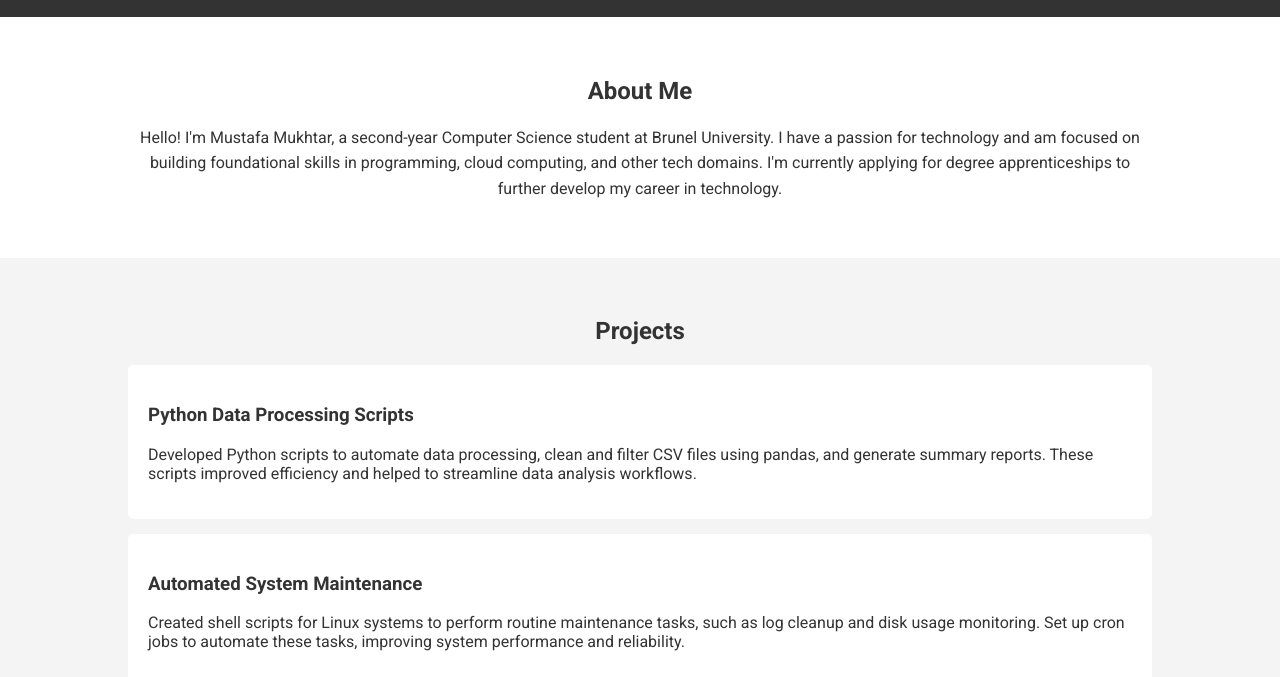
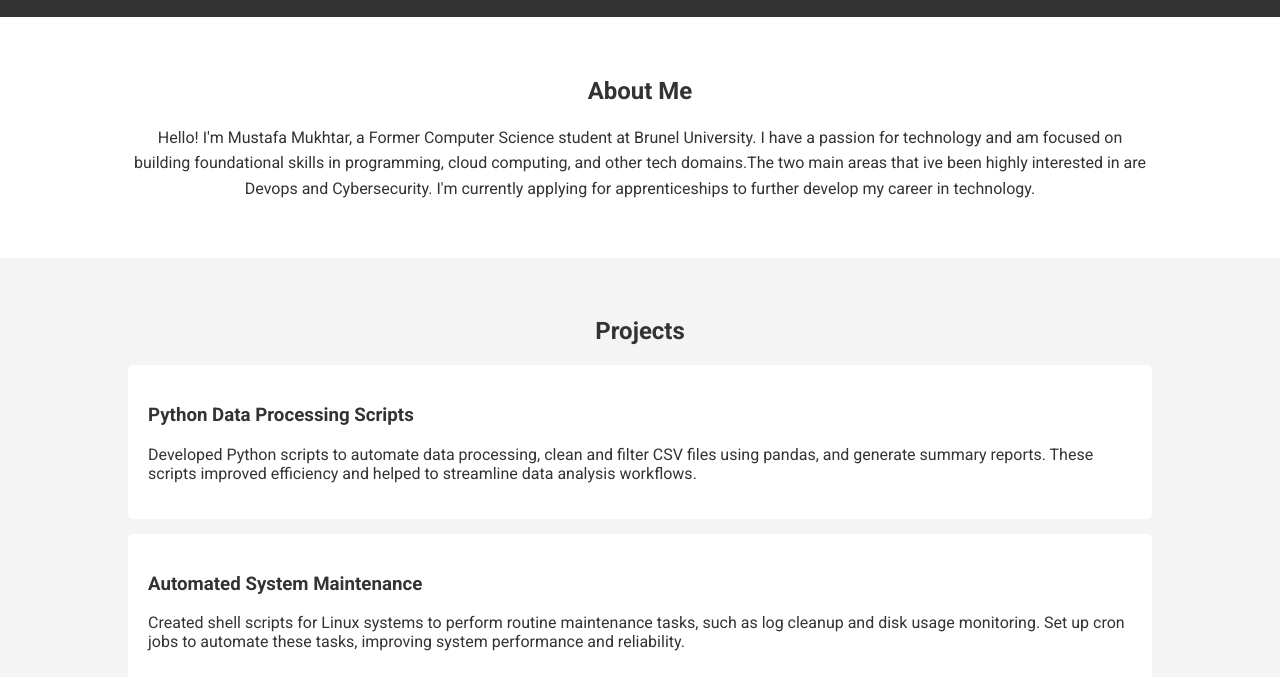
Before and after one commit to MustafaMuk/portfolio, a plain HTML site: page index.html in a window 1280 px wide. Shown: the part 123-800 px from the top of the page. Drawn offline with Linux system fonts and the light colour scheme.

Commit message:
Update index.html

```diff
--- a/index.html
+++ b/index.html
@@ -133,7 +133,7 @@
         <div class="container">
             <h2>About Me</h2>
             <p>
-                Hello! I'm Mustafa Mukhtar, a second-year Computer Science student at Brunel University. I have a passion for technology and am focused on building foundational skills in programming, cloud computing, and other tech domains. I'm currently applying for degree apprenticeships to further develop my career in technology.
+                Hello! I'm Mustafa Mukhtar, a Former Computer Science student at Brunel University. I have a passion for technology and am focused on building foundational skills in programming, cloud computing, and other tech domains.The two main areas that ive been highly interested in are Devops and Cybersecurity. I'm currently applying for apprenticeships to further develop my career in technology.
             </p>
         </div>
     </section>
```
